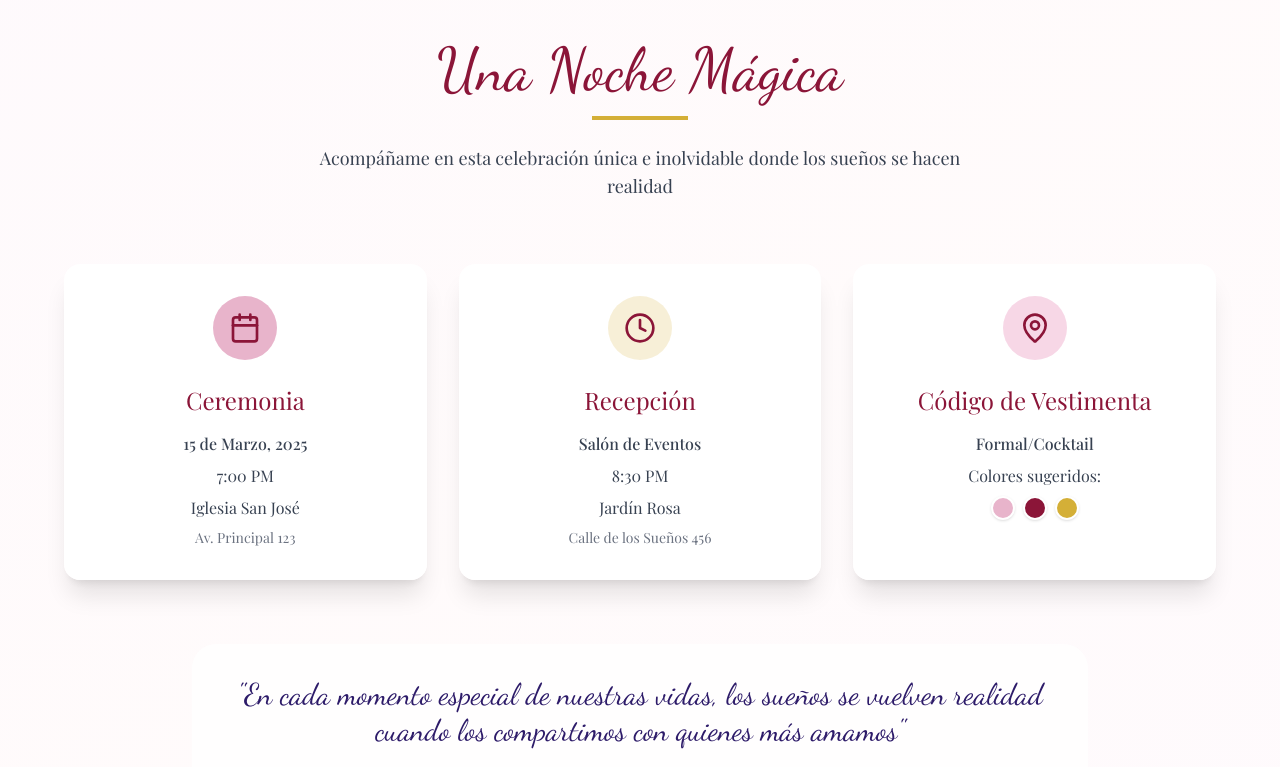
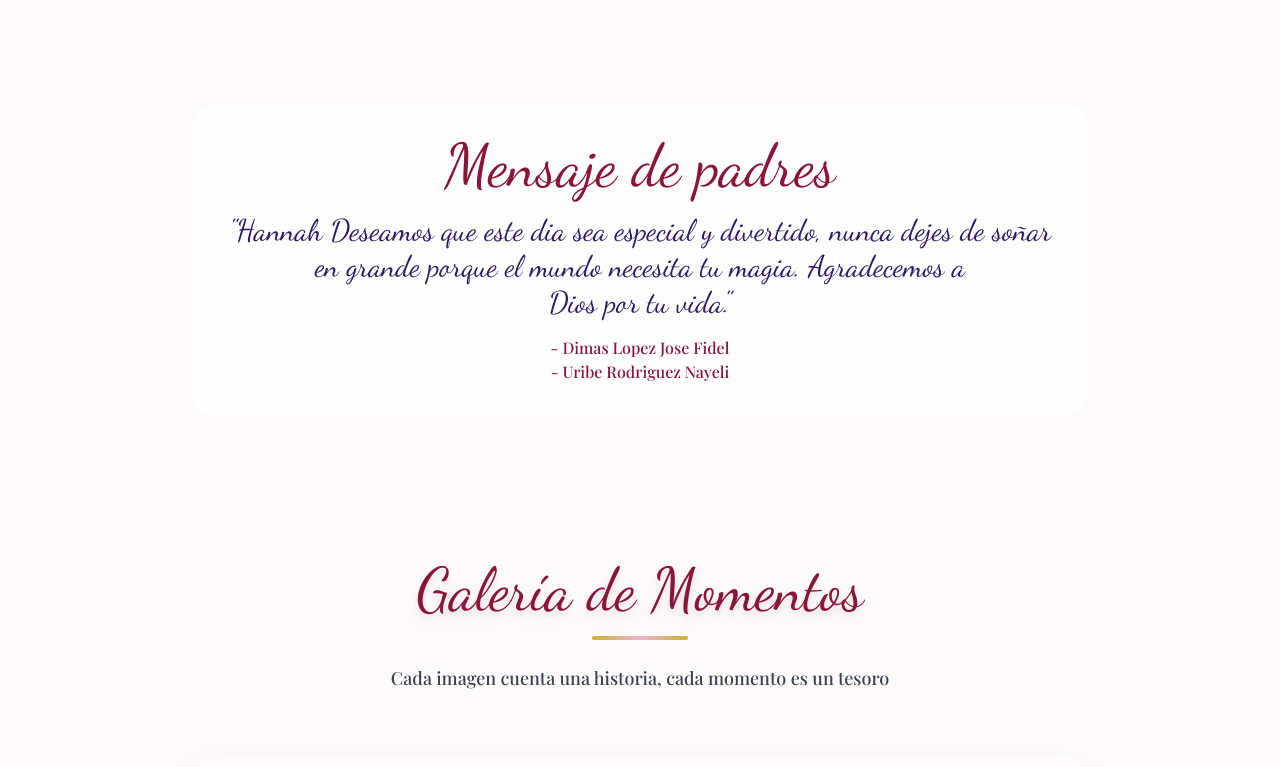
Before and after one commit to abraham-developer/xv-hd, a React (Vite) app: page / in a window 1280 px wide. Shown: the part 840-1607 px from the top of the page. Built offline with nearby package versions, Linux system fonts and the light colour scheme.

Commit message:
[REFACTOR] Ajuste a EventSection

```diff
--- a/src/components/EventSection.tsx
+++ b/src/components/EventSection.tsx
@@ -9,7 +9,7 @@ const EventSection = () => {
       <FloralBackground variant="roses" intensity="light" />
 
       <div className="container mx-auto px-4 relative z-10">
-        <div className="text-center mb-16 animate-fade-in">
+        {/* <div className="text-center mb-16 animate-fade-in">
           <h2 className="font-script text-5xl md:text-6xl text-quince-burgundy mb-4">
             Una Noche Mágica
           </h2>
@@ -17,9 +17,9 @@ const EventSection = () => {
           <p className="text-lg text-gray-700 max-w-2xl mx-auto">
             Acompáñame en esta celebración única e inolvidable donde los sueños se hacen realidad
           </p>
-        </div>
+        </div> */}
 
-        <div className="grid md:grid-cols-3 gap-8 max-w-6xl mx-auto">
+        {/* <div className="grid md:grid-cols-3 gap-8 max-w-6xl mx-auto">
           <div className="bg-white/90 backdrop-blur-sm rounded-2xl shadow-xl p-8 text-center transform hover:scale-105 transition-transform duration-300">
             <div className="w-16 h-16 bg-quince-rose rounded-full flex items-center justify-center mx-auto mb-6">
               <Calendar className="w-8 h-8 text-quince-burgundy" />
@@ -61,13 +61,18 @@ const EventSection = () => {
               </div>
             </div>
           </div>
-        </div>
+        </div> */}
 
         <div className="mt-16 text-center bg-white/70 backdrop-blur-sm rounded-3xl p-8 max-w-4xl mx-auto">
+        <h2 className="font-script text-5xl md:text-6xl text-quince-burgundy mb-4">
+            Mensaje de padres
+          </h2>
           <blockquote className="font-script text-2xl md:text-3xl text-quince-deep mb-4">
-            "En cada momento especial de nuestras vidas, los sueños se vuelven realidad cuando los compartimos con quienes más amamos"
+            "Hannah Deseamos que este dia sea especial y divertido, nunca dejes de soñar en grande porque el mundo necesita tu magia. Agradecemos a Dios por tu vida."
           </blockquote>
-          <p className="text-quince-burgundy font-medium">- Hannah Dimas</p>
+
+          <p className="text-quince-burgundy font-medium">- Dimas Lopez Jose Fidel</p>
+          <p className="text-quince-burgundy font-medium">- Uribe Rodriguez Nayeli</p>
         </div>
       </div>
     </section>
```
